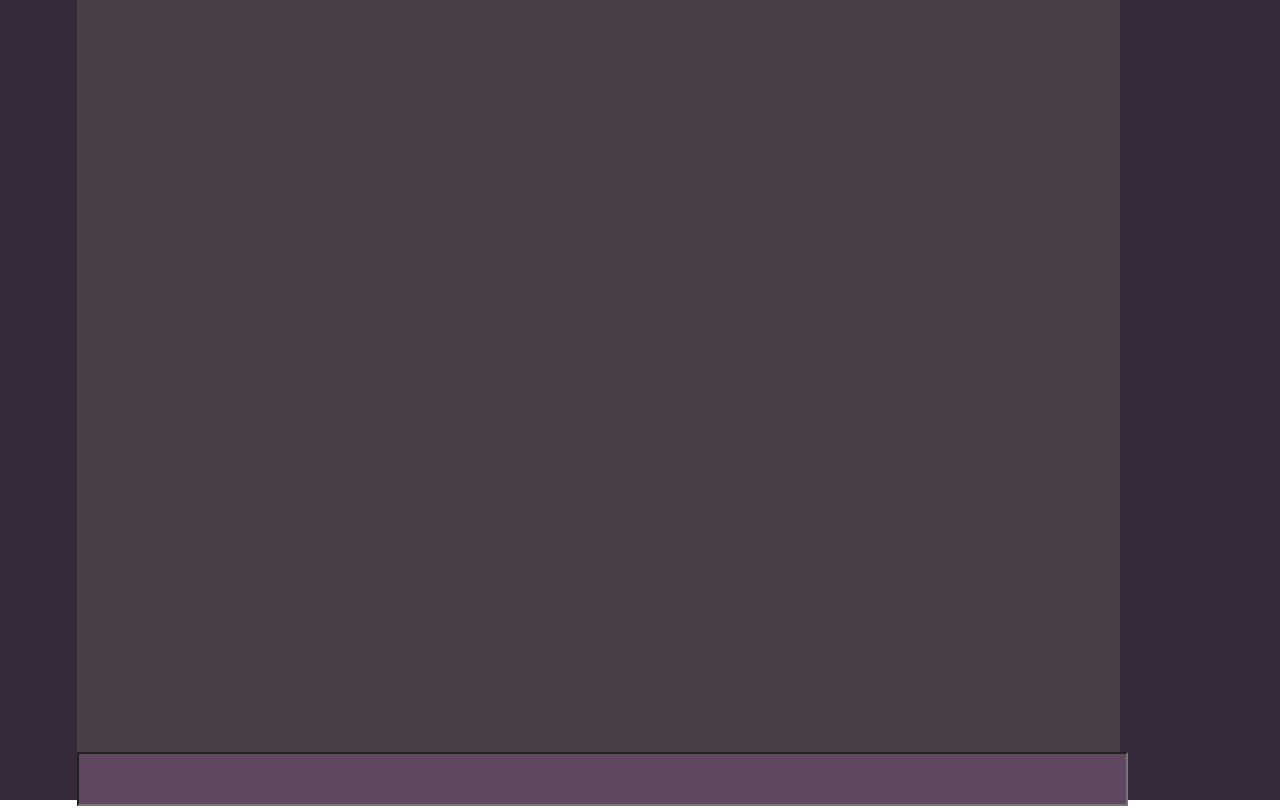
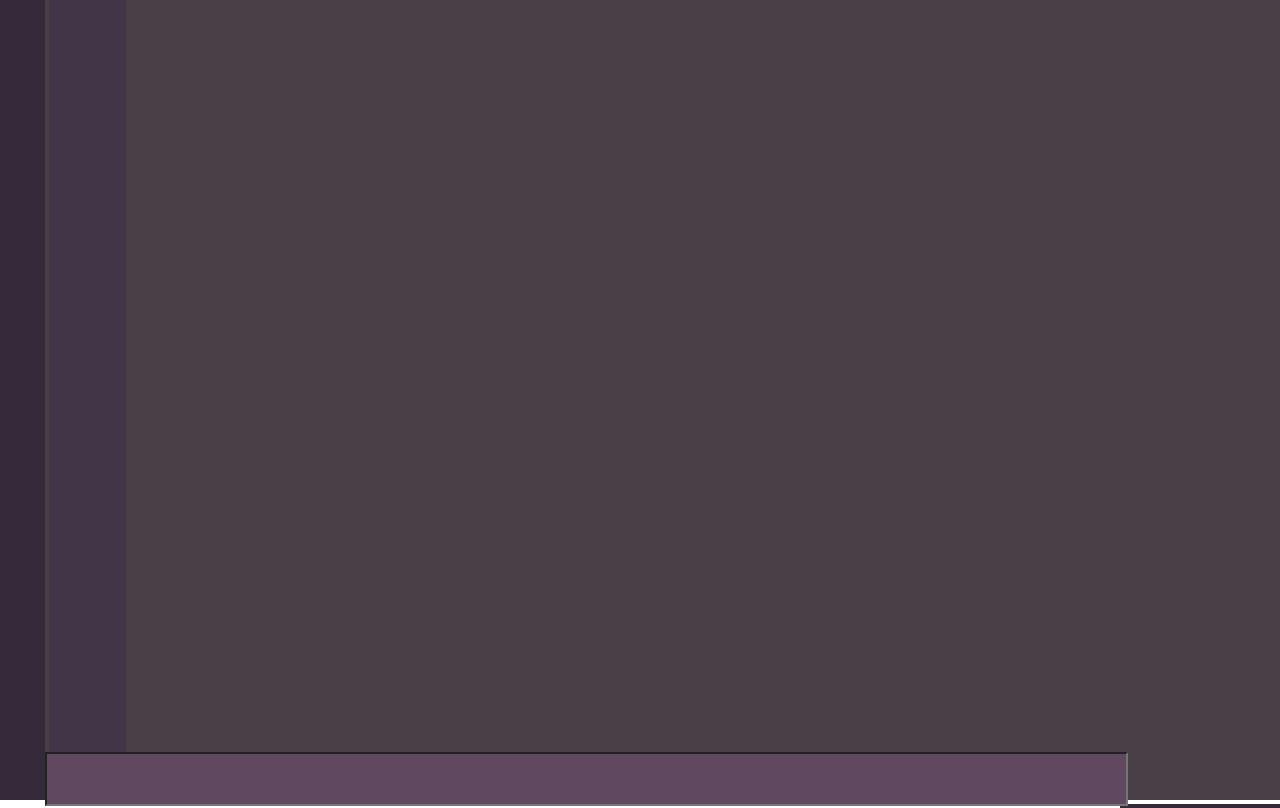
Before and after one commit to The-name-Tranquility-is-already-taken/TranqulityFrontend, a plain HTML site: page html/pages/index.html in a window 1280 px wide. Shown: the top 808 px of the page. Drawn offline with Linux system fonts and the light colour scheme.

Commit message:
wip guild popout

```diff
--- a/StyleSheets/styles.css
+++ b/StyleSheets/styles.css
@@ -29,16 +29,26 @@
 }
 
 .guildSideBar {
-    width: 6%;
+    width: 3.5%;
     height:100%;
 
     background-color: #342A39;
     display: inline-block;
 }
+.GuildPopout {
+    width: 6%;
+    height:100%;
+    background-color: #413548;
+    display: inline-block;
+}
+.channel {
+
+}
 .messageinput {
-      margin-left: 6%;
+      margin-left: 3.5%;
      height:6%;
-     width: 81.5%; position: absolute; bottom: 0px ; left: 0px;
+     width: 84%; position: absolute; bottom: 0px ; left: 0px;
+
 }
 
 .msg {
--- a/html/pages/index.html
+++ b/html/pages/index.html
@@ -11,7 +11,6 @@
 	</head>
 
 	<body>
-		<div id="test">
 			<div id="MessageDisplay" class="MessageDisplay">
 
 				<!-- Guild sidebar region -->
@@ -24,6 +23,11 @@
 						</div>
 					</div>
 					-->
+				</div>
+
+				<div class="GuildPopout">
+
+
 				</div>
 
 				<!-- Messages content region -->
@@ -42,6 +46,5 @@
 					<input class="input" on onkeypress="onKeyPressed(event)" id="messageinput" type="text" name="message-input">
 				</div>
 			</div>
-		</div>
 	</body>
 </html>
```
